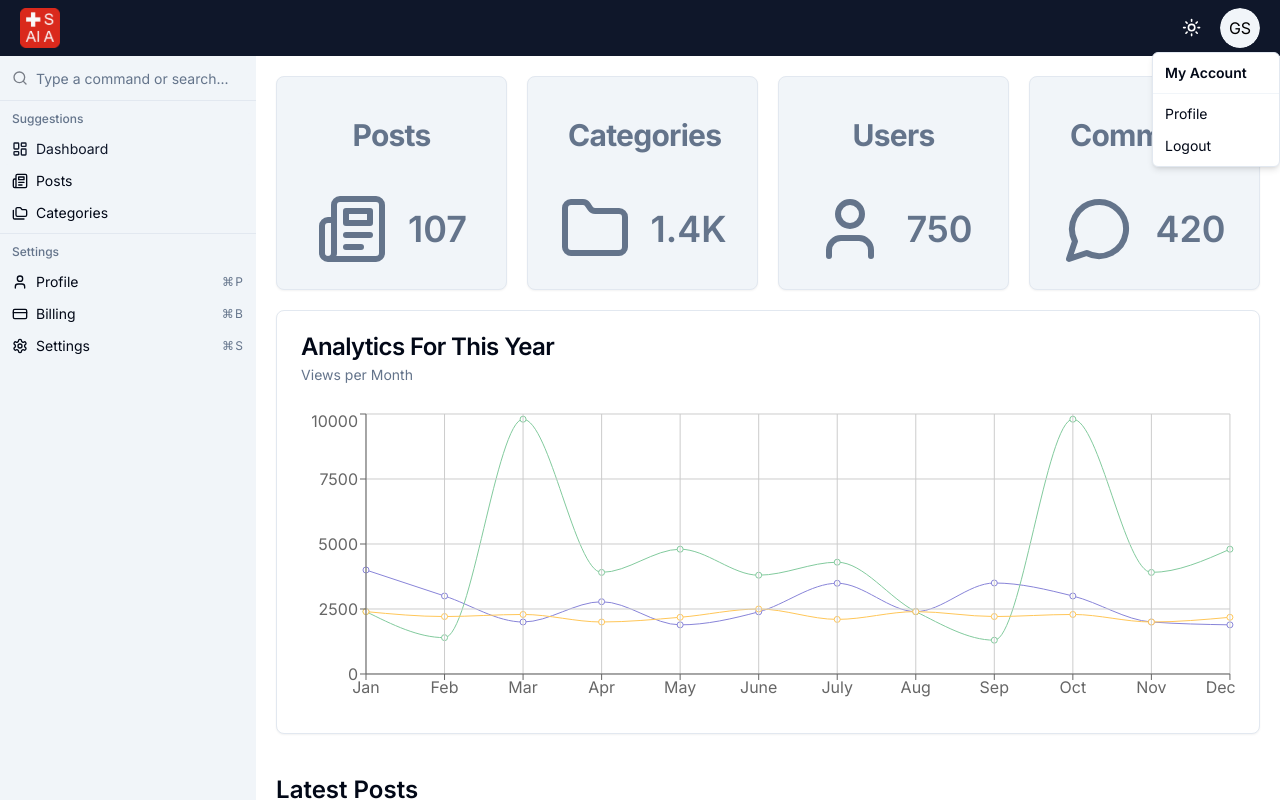
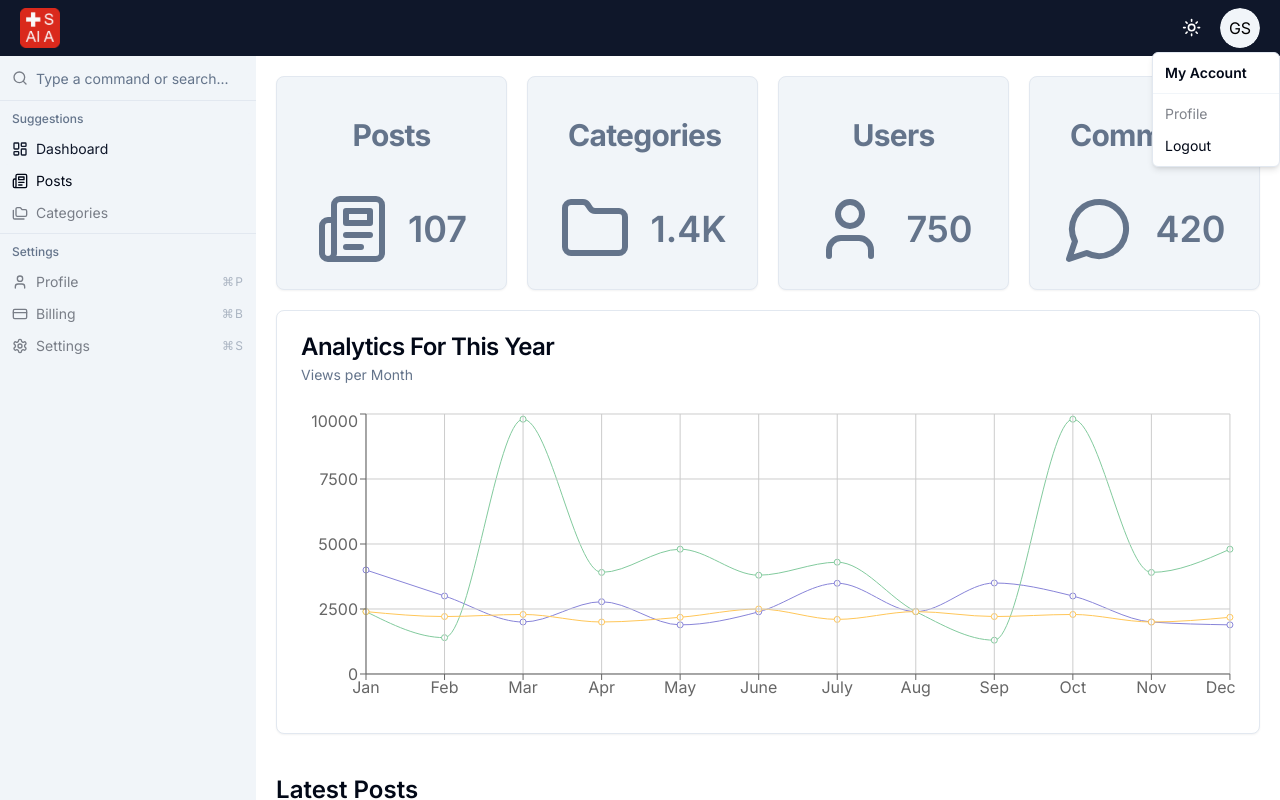
Before and after one commit to GregorSchafroth/p2-dashboard, a Next.js app: page / in a window 1280 px wide. Both pictures are taken after a click on the button "GS". Shown: the top 800 px of the page. Built offline with nearby package versions, Linux system fonts and the light colour scheme.

Commit message:
deactivate inactive buttons

```diff
--- a/components/Navbar.tsx
+++ b/components/Navbar.tsx
@@ -30,8 +30,8 @@ const Navbar = () => {
           <DropdownMenuContent>
             <DropdownMenuLabel>My Account</DropdownMenuLabel>
             <DropdownMenuSeparator />
-            <DropdownMenuItem>
-              <Link href='/profile'>Profile</Link>
+            <DropdownMenuItem className='opacity-50 cursor-not-allowed'>
+              <div>Profile</div>
             </DropdownMenuItem>
             <DropdownMenuItem>
               <Link href='/auth'>Logout</Link>
--- a/components/Sidebar.tsx
+++ b/components/Sidebar.tsx
@@ -35,25 +35,25 @@ const Sidebar = () => {
             <Newspaper className='mr-2 h-4 w-4'></Newspaper>
             <Link href='/posts'>Posts</Link>
           </CommandItem>
-          <CommandItem>
-            <Folders className='mr-2 h-4 w-4'></Folders>
-            <Link href='/#'>Categories</Link>
+          <CommandItem className='opacity-50 cursor-not-allowed'>
+            <Folders className='mr-2 h-4 w-4 '></Folders>
+            <div>Categories</div>
           </CommandItem>
 
         </CommandGroup>
         <CommandSeparator />
         <CommandGroup heading='Settings'>
-          <CommandItem>
+          <CommandItem className='opacity-50 cursor-not-allowed'>
             <User className='mr-2 h-4 w-4' />
             <span>Profile</span>
             <CommandShortcut>⌘P</CommandShortcut>
           </CommandItem>
-          <CommandItem>
+          <CommandItem className='opacity-50 cursor-not-allowed'>
             <CreditCard className="mr-2 h-4 w-4" />
             <span>Billing</span>
-            <CommandShortcut>⌘B</CommandShortcut>
+            <CommandShortcut >⌘B</CommandShortcut>
           </CommandItem>
-          <CommandItem>
+          <CommandItem className='opacity-50 cursor-not-allowed'>
             <Settings className="mr-2 h-4 w-4" />
             <span>Settings</span>
             <CommandShortcut>⌘S</CommandShortcut>
```
